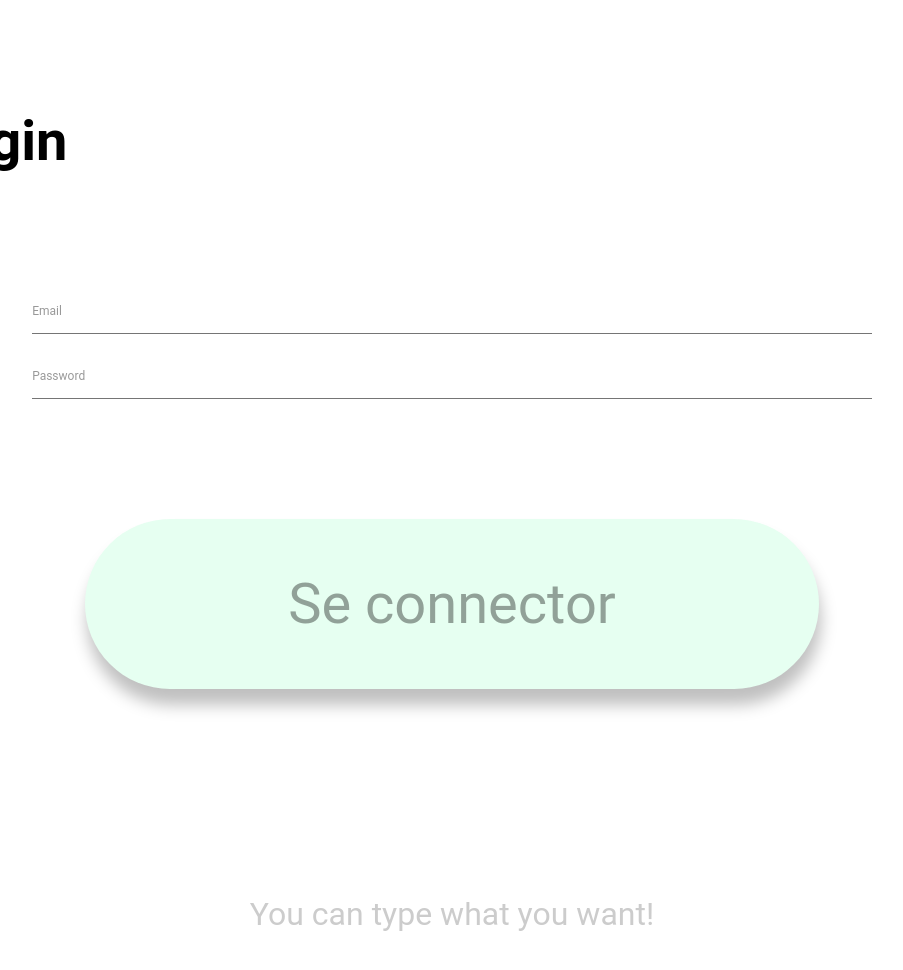
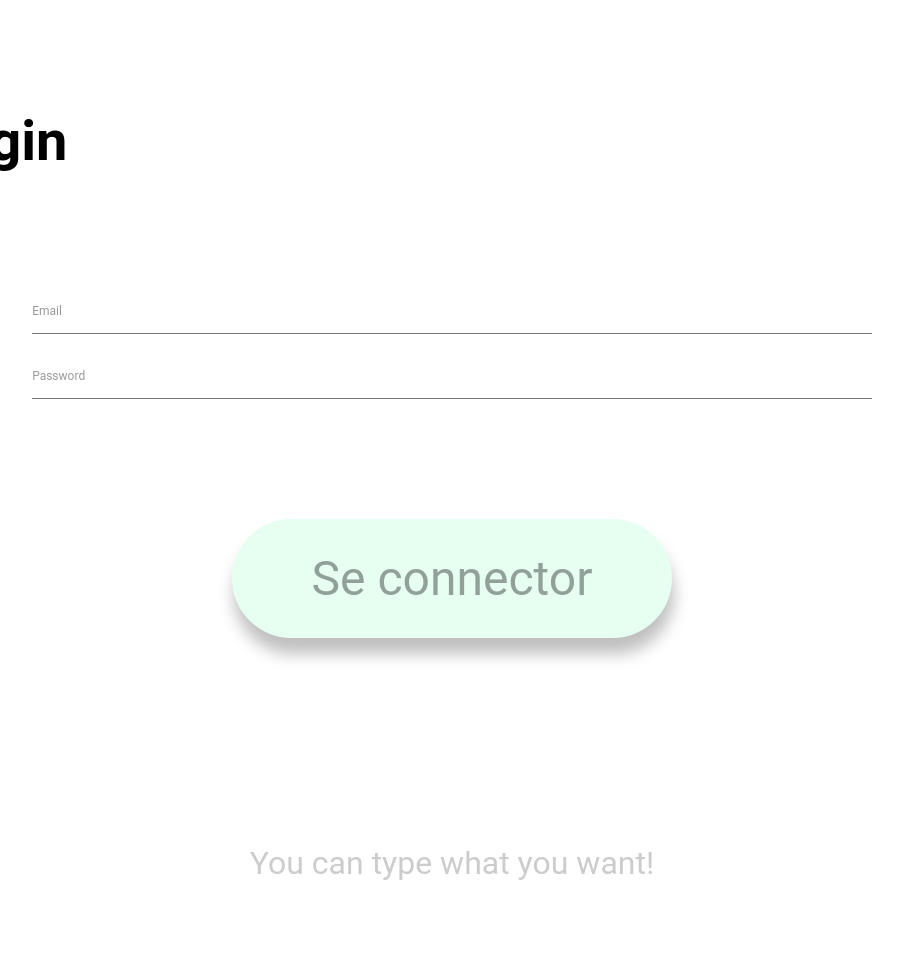
Before and after one commit to filly415/wine-design, a plain HTML site: page login.html in a window 1280 px wide. Shown: the part 524-1494 px from the top of the page, without its empty margins (188-1091 px from the left). After the commit the page ends 1443 px from the top, so only its background shows below. Drawn offline with nearby package versions, Linux system fonts and the light colour scheme.

Commit message:
update button

```diff
--- a/css/credential.css
+++ b/css/credential.css
@@ -100,8 +100,8 @@
     justify-content: center;
     margin:auto;
     background: rgb(230 255 241);
-    width: 70%;
-    padding: 5%;
+    width: 47%;
+    padding: 3%;
     border-radius: 6rem;
     box-shadow: 2px 1rem 1rem rgb(4 4 4 / 25%);
   }
@@ -308,14 +308,14 @@
     text-align: center;
     color: #fff;
   }
+  .acceuil .footer,
+  .page .footer {
+    font-size: 2rem;
+  }
 
   /* Page détail */
   .page .header a {
     font-size: 2.5rem;
-  }
-
-  .page .header a span.modifier {
-    font-size: 1.5rem;
   }
 
   .page .body .produit h1 {
@@ -371,6 +371,18 @@
     color: #ccc;
   }
 
+  .acceuil .footer .menu,
+  .page .footer .menu {
+    display: flex;
+    justify-content: center;
+    margin:auto;
+    background: rgb(230 255 241);
+    width: 43%;
+    padding: 2%;
+    border-radius: 6rem;
+    box-shadow: 2px 1rem 1rem rgb(4 4 4 / 25%);
+  }
+
 }
 
 @media (min-width: 1024px) {
@@ -380,6 +392,18 @@
 
   .acceuil .footer,
   .page .footer {
-    font-size: 3.5rem;
+    font-size: 3rem;
+  }
+
+  .acceuil .footer .menu,
+  .page .footer .menu {
+    display: flex;
+    justify-content: center;
+    margin:auto;
+    background: rgb(230 255 241);
+    width: 42%;
+    padding: 3%;
+    border-radius: 6rem;
+    box-shadow: 2px 1rem 1rem rgb(4 4 4 / 25%);
   }
 }
```
